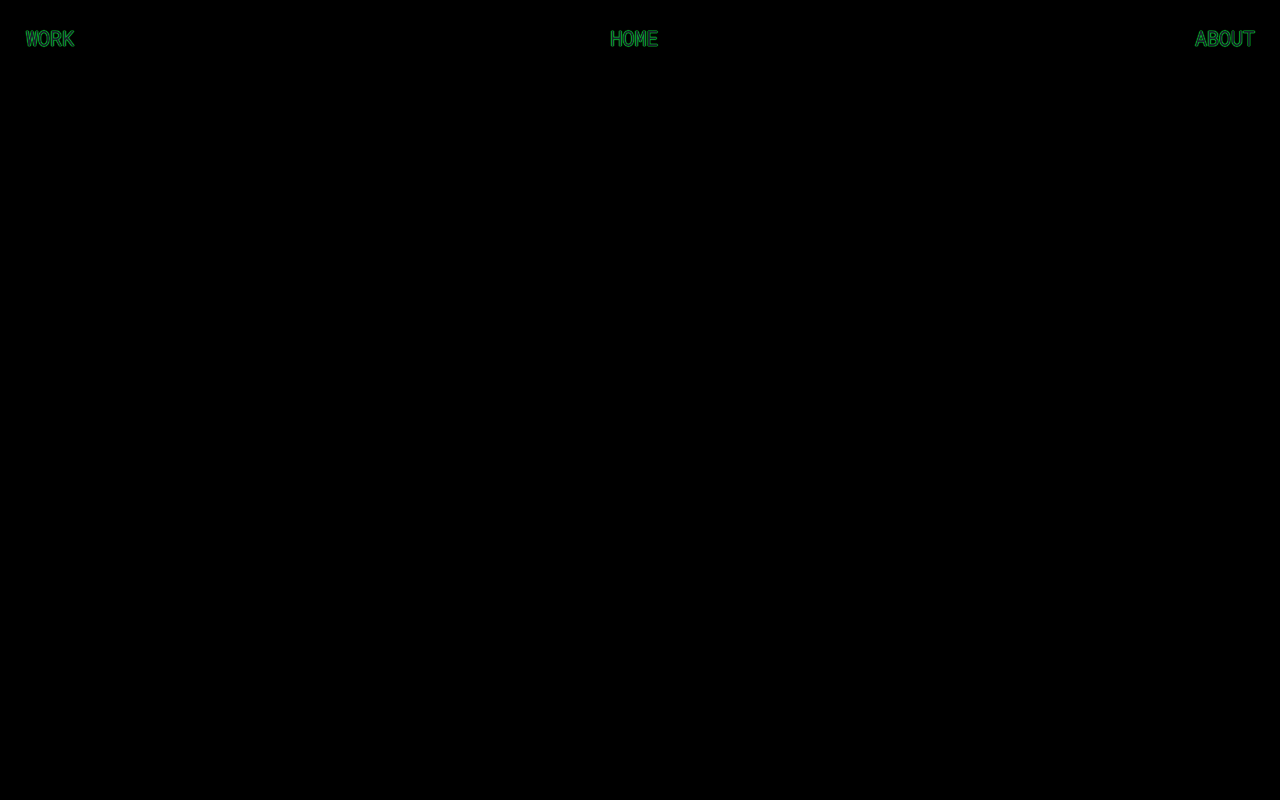
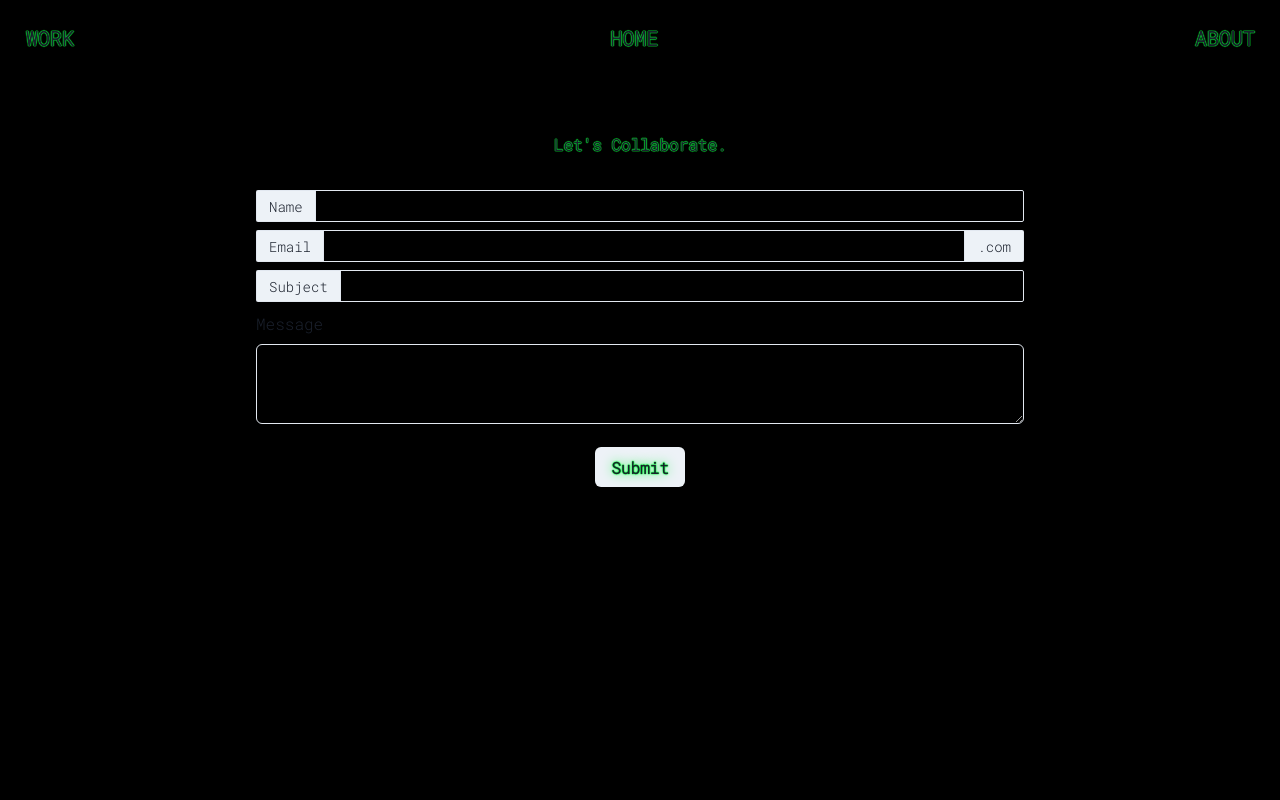
Before and after one commit to daopunk/portfolio, a Next.js app: page /contact in a window 1280 px wide. Shown: the top 800 px of the page. Built offline with nearby package versions, Linux system fonts and the light colour scheme.

Commit message:
create contact form

```diff
--- a/package.json
+++ b/package.json
@@ -17,9 +17,11 @@
     "@fontsource/roboto-mono": "^4.5.8",
     "@fontsource/source-code-pro": "^4.5.12",
     "@next/font": "^13.0.5",
+    "@sendgrid/mail": "^7.7.0",
     "@types/node": "18.11.9",
     "@types/react": "18.0.25",
     "@types/react-dom": "18.0.9",
+    "dotenv": "^16.0.3",
     "eslint": "8.28.0",
     "eslint-config-next": "13.0.4",
     "framer-motion": "^7.6.7",
--- a/pages/about.tsx
+++ b/pages/about.tsx
@@ -1,10 +1,10 @@
-import { VStack, Text, Flex, HStack } from '@chakra-ui/react';
+import { VStack } from '@chakra-ui/react';
 import Homebar from './components/Homebar';
 import Neonhuman from './design/Neonhuman';
 
 export default function About() {
   return (
-    <VStack h="160vh" position="relative" backgroundColor="black">
+    <VStack h="180vh" position="relative" backgroundColor="black">
       <Homebar />
       <Neonhuman />
     </VStack>
--- /dev/null
+++ b/pages/api/sendgrid.tsx
@@ -0,0 +1,25 @@
+import sendgrid from '@sendgrid/mail';
+require('dotenv').config();
+
+sendgrid.setApiKey(
+  process.env.SENDGRID_API_KEY ? process.env.SENDGRID_API_KEY : ''
+);
+
+async function sendEmail(req: any, res: any) {
+  try {
+    console.log('REQ.BODY', req.body);
+    await sendgrid.send({
+      to: 'mannuarora7000@gmail.com', // Your email where you'll receive emails
+      from: 'manuarorawork@gmail.com', // your website email address here
+      subject: `${req.body.subject}`,
+      html: `<div>You've got a mail</div>`,
+    });
+  } catch (error: any) {
+    console.log(error);
+    return res.status(error.statusCode || 500).json({ error: error.message });
+  }
+
+  return res.status(200).json({ error: '' });
+}
+
+export default sendEmail;
--- /dev/null
+++ b/pages/components/ContactForm.tsx
@@ -0,0 +1,80 @@
+import Link from 'next/link';
+import { useState } from 'react';
+import { Stack, VStack, Flex, Text } from '@chakra-ui/layout';
+import {
+  FormControl,
+  FormLabel,
+  Input,
+  InputLeftAddon,
+  InputRightAddon,
+  InputGroup,
+  Button,
+  Textarea,
+} from '@chakra-ui/react';
+
+const ContactForm = (props: any) => {
+  const [name, setName] = useState('');
+  const [email, setEmail] = useState('');
+  const [subject, setSubject] = useState('');
+  const [message, setMessage] = useState('');
+
+  return (
+    <VStack py="50px">
+      <Text fontWeight="extrabold" className="neonYy">
+        Let's Collaborate.
+      </Text>
+      <FormControl py="15px">
+        <Stack w="60vw" py="10px">
+          <InputGroup size="sm">
+            <InputLeftAddon children="Name" />
+            <Input
+              type="text"
+              value={name}
+              onChange={(e) => {
+                setName(e.target.value);
+              }}
+              name="name"
+            ></Input>
+          </InputGroup>
+          <InputGroup size="sm">
+            <InputLeftAddon children="Email" />
+            <Input
+              type="email"
+              value={email}
+              onChange={(e) => {
+                setEmail(e.target.value);
+              }}
+              name="email"
+            ></Input>
+            <InputRightAddon children=".com" />
+          </InputGroup>
+          <InputGroup size="sm">
+            <InputLeftAddon children="Subject" />
+            <Input
+              type="text"
+              value={subject}
+              onChange={(e) => {
+                setSubject(e.target.value);
+              }}
+              name="subject"
+            ></Input>
+          </InputGroup>
+        </Stack>
+        <FormLabel>Message</FormLabel>
+        <Textarea
+          maxH="250px"
+          value={message}
+          onChange={(e) => {
+            setMessage(e.target.value);
+          }}
+          name="message"
+        ></Textarea>
+      </FormControl>
+      <Button isLoading={props.isSubmitting} className="neonY" type="submit">
+        Submit
+      </Button>
+    </VStack>
+  );
+};
+
+export default ContactForm;
--- a/pages/components/Homebar.tsx
+++ b/pages/components/Homebar.tsx
@@ -1,8 +1,10 @@
 import Link from 'next/link';
 import { HStack, Flex, Spacer, Heading } from '@chakra-ui/layout';
-import { MouseOver, MouseOut } from '../utils/hover';
 
 const Homebar = ({ left = 'WORK', right = 'CONTACT' }: any) => {
+  const y =
+    '0 0 8px #0fa, 0 0 12px #0fa, 0 0 16px #0fa, 0 0 20px #0fa, 0 0 40px #0fa, 0 0 50px #0fa, 0 0 60px #0fa';
+
   return (
     <Flex w="100%" p="2%">
       <HStack w="100%">
@@ -11,8 +13,7 @@ const Homebar = ({ left = 'WORK', right = 'CONTACT' }: any) => {
             fontSize="20"
             fontWeight="bold"
             className="neonYy"
-            onMouseOver={MouseOver}
-            onMouseOut={MouseOut}
+            _hover={{ textShadow: y }}
           >
             {left}
           </Heading>
@@ -23,8 +24,7 @@ const Homebar = ({ left = 'WORK', right = 'CONTACT' }: any) => {
             fontSize="20"
             fontWeight="bold"
             className="neonYy"
-            onMouseOver={MouseOver}
-            onMouseOut={MouseOut}
+            _hover={{ textShadow: y }}
           >
             HOME
           </Heading>
@@ -35,8 +35,7 @@ const Homebar = ({ left = 'WORK', right = 'CONTACT' }: any) => {
             fontSize="20"
             fontWeight="bold"
             className="neonYy"
-            onMouseOver={MouseOver}
-            onMouseOut={MouseOut}
+            _hover={{ textShadow: y }}
           >
             {right}
           </Heading>
--- a/pages/contact.tsx
+++ b/pages/contact.tsx
@@ -1,10 +1,14 @@
 import { VStack, Text, Flex, HStack } from '@chakra-ui/react';
 import Homebar from './components/Homebar';
+import Footer from './components/Footer';
+import ContactForm from './components/ContactForm';
 
 export default function Contact() {
   return (
-    <VStack h="100vh" position="relative" backgroundColor="black">
+    <VStack h="125vh" position="relative" backgroundColor="black">
       <Homebar right="ABOUT" />
+      <ContactForm />
+      <Footer />
     </VStack>
   );
 }
--- a/pages/index.tsx
+++ b/pages/index.tsx
@@ -1,4 +1,4 @@
-import { VStack, Text, Flex, HStack } from '@chakra-ui/react';
+import { VStack } from '@chakra-ui/react';
 import Meta from './components/Meta';
 import Navbar from './components/Navbar';
 import Name from './components/Name';
--- a/pages/utils/hover.tsx
+++ /dev/null
@@ -1,11 +0,0 @@
-const MouseOver = (e: any) => {
-  e.target.style.textShadow =
-    '0 0 8px #0fa, 0 0 12px #0fa, 0 0 16px #0fa, 0 0 20px #0fa, 0 0 40px #0fa, 0 0 50px #0fa, 0 0 60px #0fa';
-};
-
-const MouseOut = (e: any) => {
-  e.target.style.textShadow =
-    '0 0 1px #0fa, 0 0 1px #0fa, 0 0 1px #0fa, 0 0 1px #0fa';
-};
-
-export { MouseOver, MouseOut };
```
Also changed, not shown: pages/components/Navbar.tsx (+5 -7 lines), pages/design/Neonhuman.tsx (+12 -17 lines), 2 other files (tests, documents, lock files or other folders).
